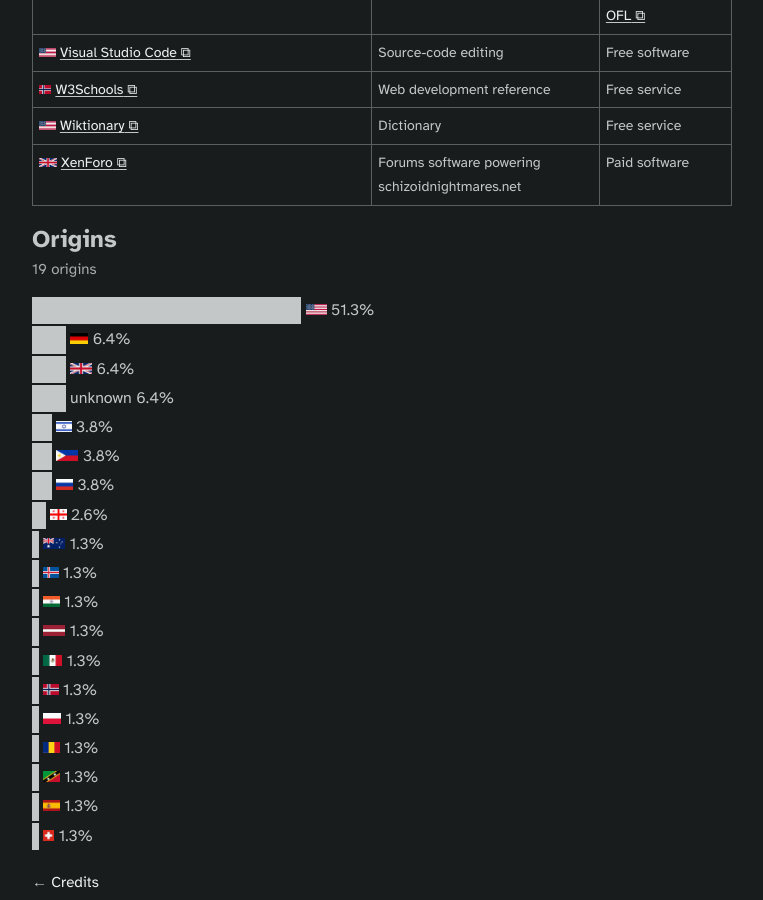
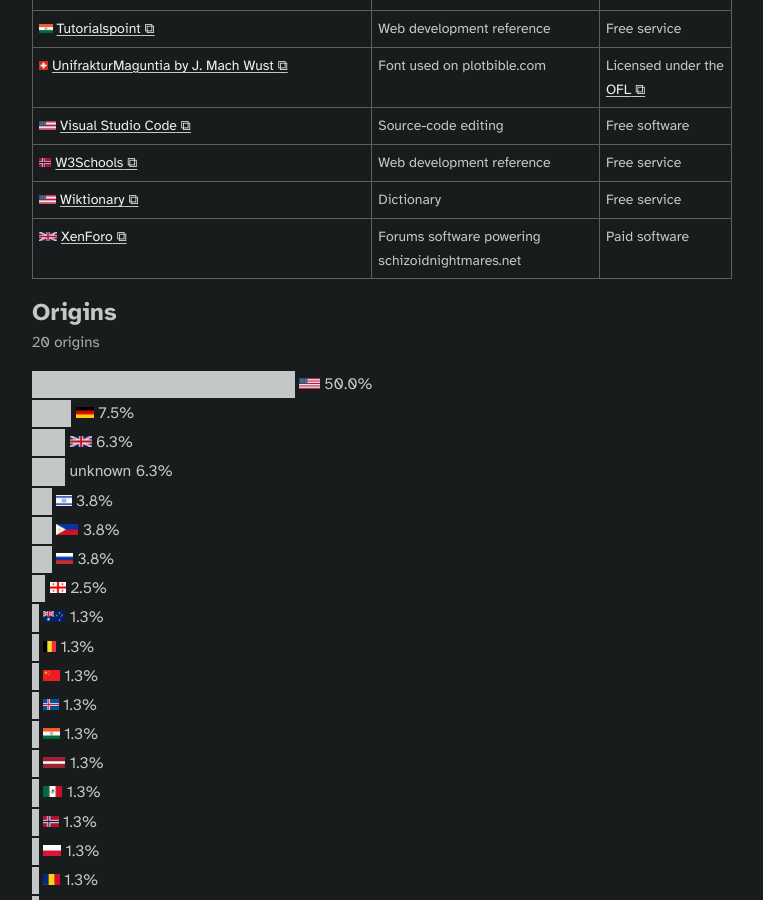
Before and after one commit to schizoidnightmares/schizoidnightmares.com, a Jekyll site: the page built from credits/contributors.md, in a window 1280 px wide and 900 px high, scrolled down 4619 px. Shown: the whole window, without its empty margins (258-1021 px from the left). Built offline with Jekyll 4.4.1, drawn with Linux system fonts in a browser that asks for light colours; some of the changed text lies outside the part shown.

Commit message:
adding indirect contributors

```diff
--- a/credits/contributors.md
+++ b/credits/contributors.md
@@ -34,18 +34,20 @@
 {% include contributors.html %}
 
 ## Origins
-19 origins
+20 origins
 {: .cap}
 
-{% include origin.html flag="us" perc="51.3" %}
-{% include origin.html flag="de" perc="6.4" %}
-{% include origin.html flag="gb" perc="6.4" %}
-{% include origin.html perc="6.4" %}
+{% include origin.html flag="us" perc="50.0" %}
+{% include origin.html flag="de" perc="7.5" %}
+{% include origin.html flag="gb" perc="6.3" %}
+{% include origin.html perc="6.3" %}
 {% include origin.html flag="il" perc="3.8" %}
 {% include origin.html flag="ph" perc="3.8" %}
 {% include origin.html flag="ru" perc="3.8" %}
-{% include origin.html flag="ge" perc="2.6" %}
+{% include origin.html flag="ge" perc="2.5" %}
 {% include origin.html flag="au" perc="1.3" %}
+{% include origin.html flag="be" perc="1.3" %}
+{% include origin.html flag="cn" perc="1.3" %}
 {% include origin.html flag="is" perc="1.3" %}
 {% include origin.html flag="in" perc="1.3" %}
 {% include origin.html flag="lv" perc="1.3" %}
```
Also changed, not shown: other parts of credits/contributors.md (+2 -2 lines), _data/contributors.yaml (+12 -0 lines), credits/index.md (+2 -2 lines).
